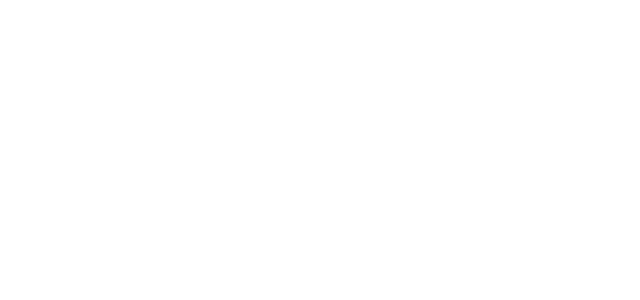
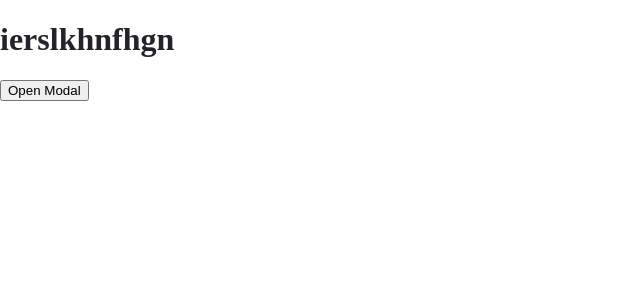
Before and after one commit to pranavi179/ready-meal, a React (Create React App) app: page / in a window 1280 px wide. Shown: the top 300 px of the page, without its empty margins (0-640 px from the left). Built offline with nearby package versions, Linux system fonts and the light colour scheme; the HTML template or start-up script is replaced by a standard one.

Commit message:
added Modal

```diff
--- a/src/App.js
+++ b/src/App.js
@@ -15,14 +15,14 @@
   };
   return (
     <div>
-      {/* <h1>ierslkhnfhgn</h1>
+      <h1>ierslkhnfhgn</h1>
 
       <button type="button" onClick={handleOpen}>
         Open Modal
       </button>
       <div className="Modal">
         <Planmodal />
-      </div> */}
+      </div>
 
       <React.Fragment>
         <Switch>
```
Also changed, not shown: src/component/register.js (deleted).
